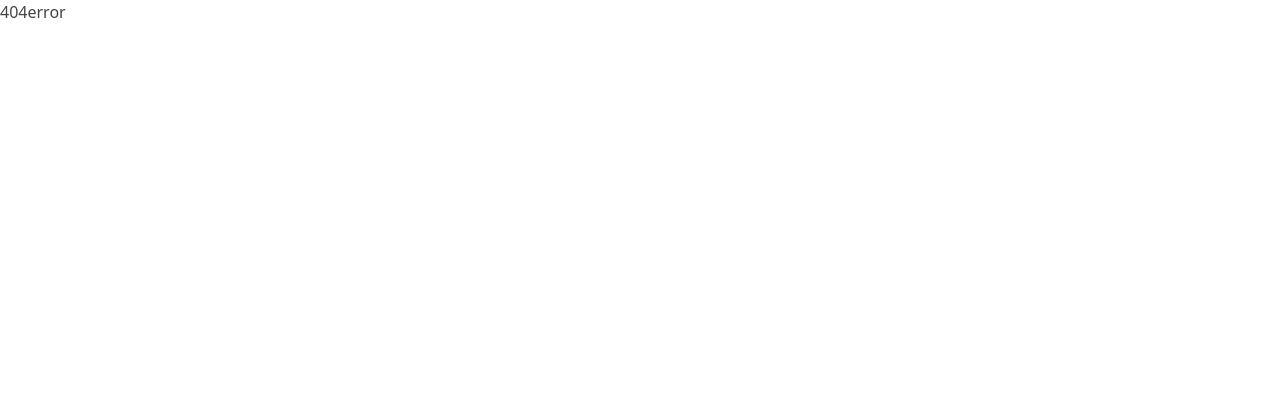
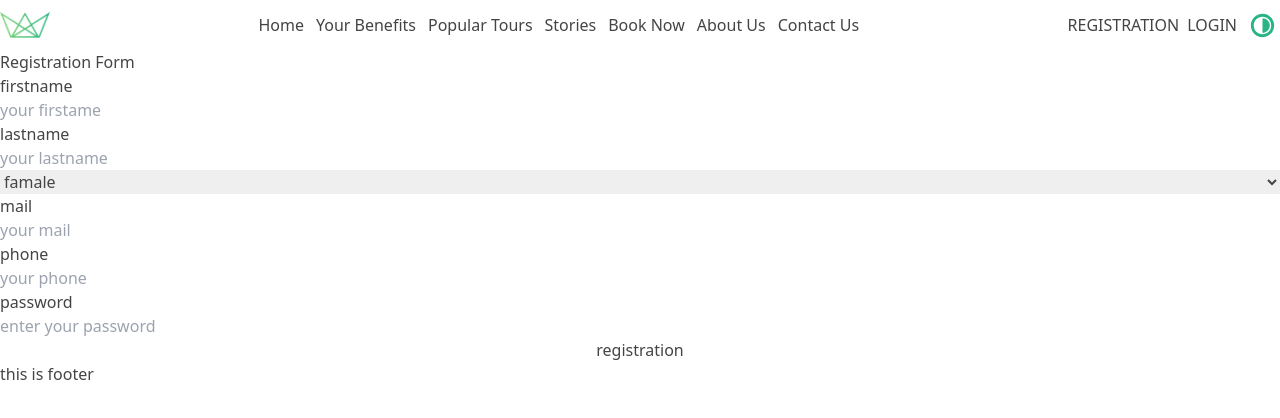
Before and after one commit to guniavaana-svg/ReactTS_Pro, a React (Vite) app in the folder vite-project/: page /registration in a window 1280 px wide. Shown: the top 418 px of the page. Built offline with nearby package versions, Linux system fonts and the light colour scheme; data requests are answered from the project's data file.

Commit message:
comm20.05

```diff
--- a/vite-project/db.json
+++ b/vite-project/db.json
@@ -1,4 +1,16 @@
 {
+  "users": [
+    {
+      "firstame": "jugg",
+      "lastname": "dfjg",
+      "gender": "famale",
+      "mail": "face@mail.ge",
+      "phone": "34623326",
+      "password": "123",
+      "id": 1
+    }
+
+  ],
   "menu": [
     {
       "id": 1,
@@ -36,7 +48,7 @@
       "name": "Contact Us"
     }
   ],
-  "articles":[
+  "articles": [
     {
       "id": 1,
       "category_id": 1,
@@ -176,7 +188,7 @@
       "content": "Peaceful forests remind us to slow down, breathe deeply, and enjoy the beauty around us."
     }
   ],
-"articleCategory":[
+  "articleCategory": [
     {
       "id": 1,
       "name": "Nature & Wellness",
--- a/vite-project/package.json
+++ b/vite-project/package.json
@@ -22,7 +22,7 @@
   "devDependencies": {
     "@eslint/js": "^10.0.1",
     "@types/node": "^24.12.2",
-    "@types/react": "^19.2.14",
+    "@types/react": "^19.2.15",
     "@types/react-dom": "^19.2.3",
     "@vitejs/plugin-react": "^6.0.1",
     "autoprefixer": "^10.5.0",
--- /dev/null
+++ b/vite-project/src/Pages/LogIn/LogIn.tsx
@@ -0,0 +1,21 @@
+import "./LogIn.css";
+import React from "react";
+function LogIn(){
+    function handleLogin(e:React.SyntheticEvent<HTMLFormElement>){
+        e.preventDefault()
+        const formData = new FormData(e.currentTarget);
+        const currentData = Object.fromEntries(formData.entries());
+        console.log(currentData);
+    }
+    return(
+        <form onSubmit={handleLogin} className="flex flex-col">
+            <legend>log in</legend>
+            <label>email</label>
+            <input type="text" placeholder="enter your email" name="email"/>
+            <label>password</label>
+            <input type="text" placeholder="enter your password" name="password"/>
+            <button>enter</button>
+        </form>
+    )
+}
+export default LogIn;
--- /dev/null
+++ b/vite-project/src/Pages/Registration/Registration.tsx
@@ -0,0 +1,57 @@
+import "./Registration.css";
+import { API_URL } from "../../../config";
+import React from "react";
+interface FormDataType{
+    firstame:string;
+    lastname:string;
+    gender:string;
+    mail:string
+    phone:string
+    password:string
+}
+function Registration(){
+   async function handleSubmmit(e:React.SyntheticEvent<HTMLFormElement>){
+        e.preventDefault()
+        const formData = new FormData(e.currentTarget);
+        const currentData = Object.fromEntries(formData.entries());
+        // ზედას ჩაშლილად ინებ ასთე:
+        // const formData:FormDataType={
+        //     firstame:e.currentTarget.firstame.value,
+        //     lastname:e.currentTarget.lastname.value,
+        //     gender:e.currentTarget.gender.value,
+        //     mail:e.currentTarget.mail.value,
+        //     phone:e.currentTarget.phone.value,
+        //     password:e.currentTarget.password.value,
+        // }
+        // console.log(formData);
+        const rec=await fetch(`${API_URL}/users/`, {
+                method: 'POST',
+                headers: { 'Content-Type': 'application/json' },
+                body: JSON.stringify(currentData)
+            })
+        const data=await rec.json()
+        console.log(data)
+        e.target.reset();
+    }
+    return(
+        <form onSubmit={handleSubmmit} className="flex flex-col">
+            <legend>Registration Form</legend>
+            <label>firstname</label>
+            <input type="text" placeholder="your firstame" name="firstame" />
+            <label>lastname</label>
+            <input type="text" placeholder="your lastname"  name="lastname" />
+            <select name="gender">
+                <option value="famale">famale</option>
+                <option value="male">male</option>
+            </select>
+            <label>mail</label>
+            <input type="email" placeholder="your mail" name="mail"/>
+            <label>phone</label>
+            <input type="number" placeholder="your phone"  name="phone"/>
+            <label>password</label>
+            <input type="text" placeholder="enter your password" name="password" />
+            <button>registration</button>
+        </form>
+    )
+}
+export default Registration;
--- a/vite-project/src/Pages/Tours/Tours.tsx
+++ b/vite-project/src/Pages/Tours/Tours.tsx
@@ -53,14 +53,11 @@ function Tours() {
   }
   /******************************form************************ */
   const Val=useRef<HTMLInputElement>(null);
-  const[value,setValue]=useState<string>()
-  let searchValue="";
+  const[searchValue, setSearchValue]=useState<string>("")
   function go(){
-    searchValue=Val.current?.value;
-    console.log(searchValue)
-  }
+        setSearchValue(Val.current?.value ?? "");
+      }
   let filteredData=articlesData.filter( item => (item.title.toLowerCase().includes(searchValue.toLowerCase())));
-  console.log(filteredData)
   return (
     <>
       <div className="flex gap-4 mb-5 items-center justify-center mt-5 flex-wrap">
--- a/vite-project/src/Routes/NavRoutes.tsx
+++ b/vite-project/src/Routes/NavRoutes.tsx
@@ -8,6 +8,8 @@ import Stories from "../Pages/Stories/Stories.tsx";
 import Tours from "../Pages/Tours/Tours.tsx";
 import Layout from "../layouts/Layout/Layout.tsx";
 import ToursDet from "../Pages/Tours/ToursDet.tsx";
+import Registration from "../Pages/Registration/Registration.tsx"
+import LogIn from "../Pages/LogIn/LogIn.tsx";
 
 function NavRoutes(){
     return(
@@ -21,6 +23,8 @@ function NavRoutes(){
                 <Route path="book" element={<Book/>}/>
                 <Route path="about" element={<About/>}/>
                 <Route path="contact" element={<Contact/>}/>
+                <Route path="registration" element={<Registration/>}/>
+                <Route path="login" element={<LogIn/>}/>
             </Route>
             <Route path="*" element={<h1>404error</h1>}/>
         </Routes>
--- a/vite-project/src/layouts/Header/Header.tsx
+++ b/vite-project/src/layouts/Header/Header.tsx
@@ -1,15 +1,20 @@
 import  "./Header.css";
 import Nav from "../../Components/Nav/Nav.tsx";
 import { TiAdjustContrast } from "react-icons/ti";
+import { NavLink} from "react-router-dom";
 function Header(){
-
     return(<>
     <header className="flex gap-2 items-center justify-center max-w-[1400px] mx-auto">
         <div className="logo overflow-hidden flex justify-content-center align-items-center w-[50px] mr-auto">
         <img src="../../../public/favicon.png" alt="logo" className="w-full h-full object-contain"/>
         </div>
         <Nav/>
-        <div className="darkMode ml-auto">
+        {/* registration/login */}
+        <div className="ml-auto flex gap-2 uppercase">
+          <NavLink to="registration" end >registration</NavLink>
+          <NavLink to="login" end>login</NavLink>
+        </div>
+        <div className="darkMode ">
             <TiAdjustContrast className="text-[#28b485] w-[35px] h-[35px]"/>
         </div>
     </header>
--- a/vite-project/tsconfig.app.json
+++ b/vite-project/tsconfig.app.json
@@ -4,7 +4,7 @@
     "target": "es2023",
     "lib": ["ES2023", "DOM"],
     "module": "esnext",
-    "types": ["vite/client"],
+    "types": ["vite/client", "react", "react-dom"],
     "skipLibCheck": true,
 
     /* Bundler mode */
```
Also changed, not shown: vite-project/src/Pages/LogIn/LogIn.css (added), vite-project/src/Pages/Registration/Registration.css (added), 1 other file (tests, documents, lock files or other folders). Lines whose indentation alone changed are shown as unchanged.
